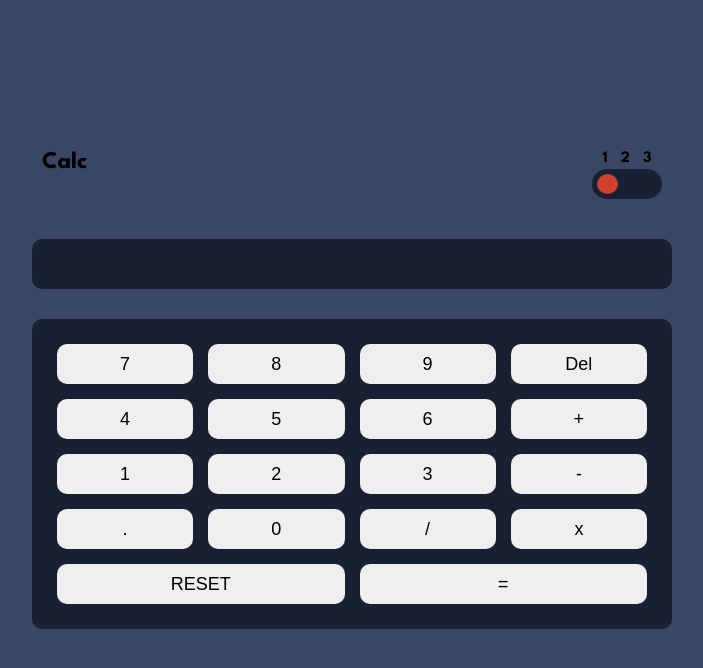
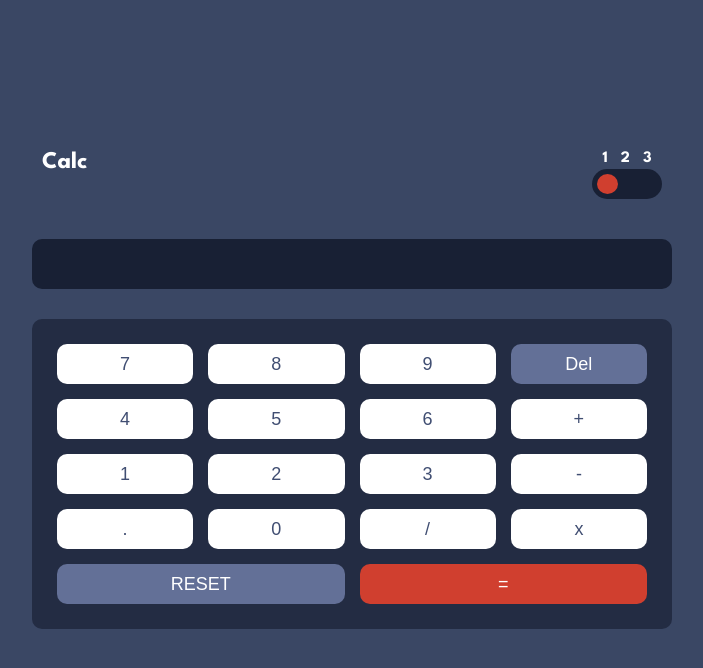
Before and after one commit to YonahPy/calculator, a Vue app in the folder calculator-app/: page / in a window 1280 px wide. Shown: the top 668 px of the page, without its empty margins (288-991 px from the left). Built offline with nearby package versions, Linux system fonts and the light colour scheme.

Commit message:
temas concluidos

```diff
--- a/calculator-app/src/App.vue
+++ b/calculator-app/src/App.vue
@@ -1,12 +1,12 @@
 <template>
-  <div class="container2" :class="{'theme1': theme1Class, 'theme1':initialStateClass, 'theme2':theme2Class, 'theme3':theme3Class}">
+  <div class="container2" :class="themeS">
     <div class="header">
         <h2>Calc</h2>
-        <themeSwitcher @state="stateThemes">
+        <themeSwitcher @themeChange="selectedTheme">
 
         </themeSwitcher>
       </div>
-      <calculator></calculator>
+      <calculator :themes="themeS"></calculator>
   </div>
 
 </template>
@@ -23,19 +23,13 @@ export default{
   },
   data(){
     return{
-      initialStateClass:true,
-      theme1Class: false,
-      theme2Class: false,
-      theme3Class: false
+      themeS: ''
 
     }
   },
   methods:{
-    stateThemes(initialState, theme1, theme2, theme3){
-      this.initialStateClass = initialState;
-      this.theme1Class = theme1;
-      this.theme2Class = theme2;
-      this.theme3Class = theme3;
+      selectedTheme(theme){
+        this.themeS = theme
     }
   }
 }
@@ -60,7 +54,6 @@ body{
     padding: 10px;
     border-radius: 5px;
     background-color: transparent;
-
     width: 50vw;
     margin-bottom: 30px;
 }
@@ -71,15 +64,89 @@ body{
     align-items: center;
     width: 100vw;
     height: 100vh;
+    background-color:hsl(222, 26%, 31%);
+    color: hsl(0, 0%, 100%);
+
 }
-.theme1{
-  background-color:  hsl(222, 26%, 31%);
+.container2 .display{
+  background-color:hsl(224, 36%, 15%) ;
 }
-.theme2{
-  background-color: hsl(0, 0%, 90%);
+.container2 .circle{
+  background-color: hsl(6, 63%, 50%);
 }
-.theme3{
-  background-color: hsl(268, 75%, 9%);
+.container2 .button-themes{
+    background-color: hsl(224, 36%, 15%);
+}
+.container2 .keyboard{
+  background-color: hsl(223, 31%, 20%);
+}
+.container2 .keyboard > button{
+  background-color: white;
+  color: hsl(224, 28%, 35%);
+}
+.container2 .keyboard .result{
+  background-color: hsl(6, 63%, 50%);
+  color: white;
+}
+.container2 .keyboard .del-reset{
+  background-color: hsl(225, 21%, 49%);
+  color: white;
 }
 
+
+.theme-two {
+  background-color:hsl(0, 0%, 90%) ;
+  color:  hsl(60, 10%, 19%);
+}
+
+.theme-two .display{
+  background-color: hsl(0, 4%, 77%);
+}
+.theme-two .circle{
+  background-color: hsl(25, 99%, 27%);
+}
+.theme-two .keyboard > button{
+  background-color: hsl(45, 7%, 89%);
+  color:  hsl(60, 10%, 19%);
+}
+
+.theme-two .keyboard{
+  background-color: hsl(0, 5%, 81%);
+}
+.theme-two .keyboard .result{
+  background-color: hsl(25, 99%, 27%);
+  color: white;
+}
+.theme-two .keyboard .del-reset{
+  background-color: hsl(185, 42%, 37%);
+  color: white;
+}
+
+
+
+.theme-three{
+  background-color: hsl(268, 75%, 9%);
+  color: hsl(52, 100%, 62%);
+}
+.theme-three .display{
+  background-color: hsl(268, 71%, 12%);
+}
+.theme-three .circle{
+  background-color: hsl(176, 100%, 44%);
+}
+.theme-three .keyboard > button{
+  background-color:hsl(268, 47%, 21%);
+  color: hsl(52, 100%, 62%);
+}
+.theme-three .keyboard{
+  background-color: hsl(268, 71%, 12%);
+}
+.theme-three .keyboard .result{
+  background-color: hsl(176, 100%, 44%);
+}
+.theme-three .keyboard .del-reset{
+  background-color: hsl(285, 91%, 52%);
+}
+
+
 </style>
--- a/calculator-app/src/components/calculator.vue
+++ b/calculator-app/src/components/calculator.vue
@@ -1,7 +1,7 @@
 <template>
     <main>
 
-        <display class="display" :result="dataEmited" :number="currentValue" :operator="operator">
+        <display class="display" :result="dataEmited" :number="currentValue" :operator="operator" :class="themeSelected">
 
         </display>
 
@@ -22,13 +22,16 @@ export default{
         keyboard,
         themeSwitcher
     },
+    props:{
+        themes: String
+    },
     data(){
         return{
             dataEmited: null,
             currentValue: null,
             operator: null,
-            lastItem: null
-
+            lastItem: null,
+            themeSelected: this.themes
         }
     },
     methods:{
@@ -114,7 +117,7 @@ export default{
 
 
 .header, .display, .keyboard{
-    background-color:hsl(224, 36%, 15%) ;
+
     width: 50vw;
     margin-bottom: 30px;
 
--- a/calculator-app/src/components/display.vue
+++ b/calculator-app/src/components/display.vue
@@ -1,5 +1,5 @@
 <template>
-    <div class="display">
+    <div class="display" :class="themes">
      {{ result }} {{ number}}
 
     </div>
@@ -7,7 +7,7 @@
 
 <script>
 export default{
-    props: ['result', 'number', 'operator'],
+    props: ['result', 'number', 'operator', 'themes'],
 
 }
 
@@ -15,12 +15,13 @@ export default{
 
 
 
-<style scoped>
+<style >
     .display{
         padding: 25px;
         border-radius: 10px;
         font-size: 32px;
-
     }
 
+
+
 </style>
--- a/calculator-app/src/components/keyboard.vue
+++ b/calculator-app/src/components/keyboard.vue
@@ -3,7 +3,7 @@
    <button @click="handleButtonClick('7')">7</button>
    <button @click="handleButtonClick('8')">8</button>
    <button @click="handleButtonClick('9')">9</button>
-   <button @click="handleButtonClick('del')">Del</button>
+   <button @click="handleButtonClick('del')" class="del-reset">Del</button>
    <button @click="handleButtonClick('4')">4</button>
    <button @click="handleButtonClick('5')">5</button>
     <button @click="handleButtonClick('6')">6</button>
@@ -16,7 +16,7 @@
     <button @click="handleButtonClick('0')">0</button>
     <button @click="handleButtonClick('/')">/</button>
     <button @click="handleButtonClick('*')">x</button>
-    <button class="reset" @click="handleButtonClick('reset')">RESET</button>
+    <button class="reset  del-reset" @click="handleButtonClick('reset')">RESET</button>
     <button class="result" @click="handleButtonClick('=')">=</button>
 </div>
 </template>
--- a/calculator-app/src/components/themeSwitcher.vue
+++ b/calculator-app/src/components/themeSwitcher.vue
@@ -1,12 +1,12 @@
 <template>
-    <div class="container theme-one theme-two theme-three">
+    <div class="container">
         <div class="numbers">
             <span>1</span>
             <span>2</span>
             <span>3</span>
         </div>
         <div class="button-themes">
-            <span class="circle" @click="toggleAnimation" :class="{'theme-one': theme1, 'theme-two': theme2, 'theme-three': theme3}" id="circle">
+            <span class="circle" @click="toggleAnimation" :class="{'animation-one': theme1,'theme-two': theme2, 'theme-three': theme3, 'animation-two': theme2, 'animation-three': theme3}" id="circle">
 
             </span>
         </div>
@@ -28,7 +28,7 @@ export default{
     },
     methods:{
       toggleAnimation() {
-        this.$emit('state', this.initialState, this.theme1, this.theme2, this.theme3)
+
         if (this.initialState) {
           this.initialState = false;
           this.theme2 = true;
@@ -48,7 +48,13 @@ export default{
           this.theme3 = false;
 
         }
+        this.$emit('themeChange', this.getCurrentTheme())
 
+
+      },
+      getCurrentTheme(){
+        if (this.theme2) return 'theme-two';
+        if (this.theme3) return 'theme-three';
       }
     }}
 
@@ -68,7 +74,7 @@ export default{
     margin-bottom: 3px;
 }
 .button-themes{
-    background-color: hsl(224, 36%, 15%);
+
     width: 100%;
     height: 30px;
     border-radius: 50px;
@@ -82,20 +88,23 @@ export default{
     height: 20px;
     border-radius: 50%;
     margin-left: 5px;
-    background-color: hsl(6, 63%, 50%);
+
 
 }
 
-.theme-two{
+.animation-two{
   animation: themeTwo 1s ease-out forwards;
 
+
 }
-.theme-three{
+.animation-three{
   animation: themeThree 1s ease-out forwards;
 
+
 }
-.theme-one{
+.animation-one{
   animation: themeOne 1s ease-out;
+
 
 }
 
```
